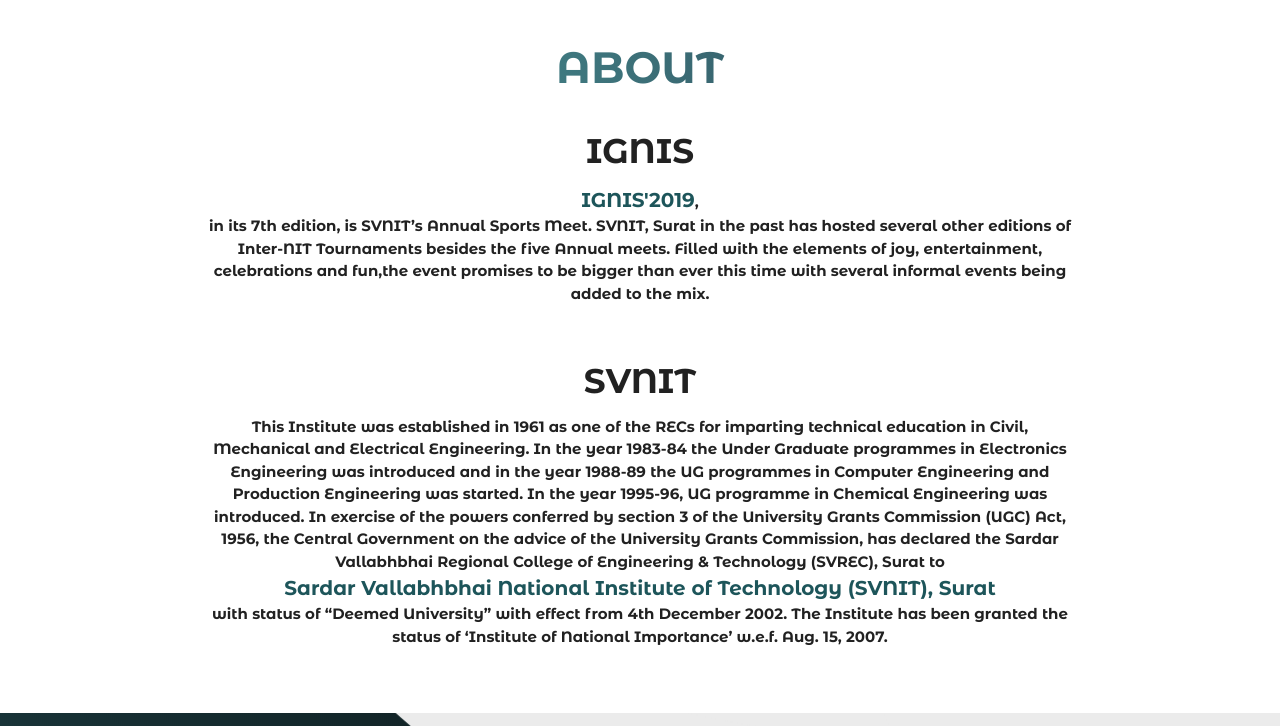
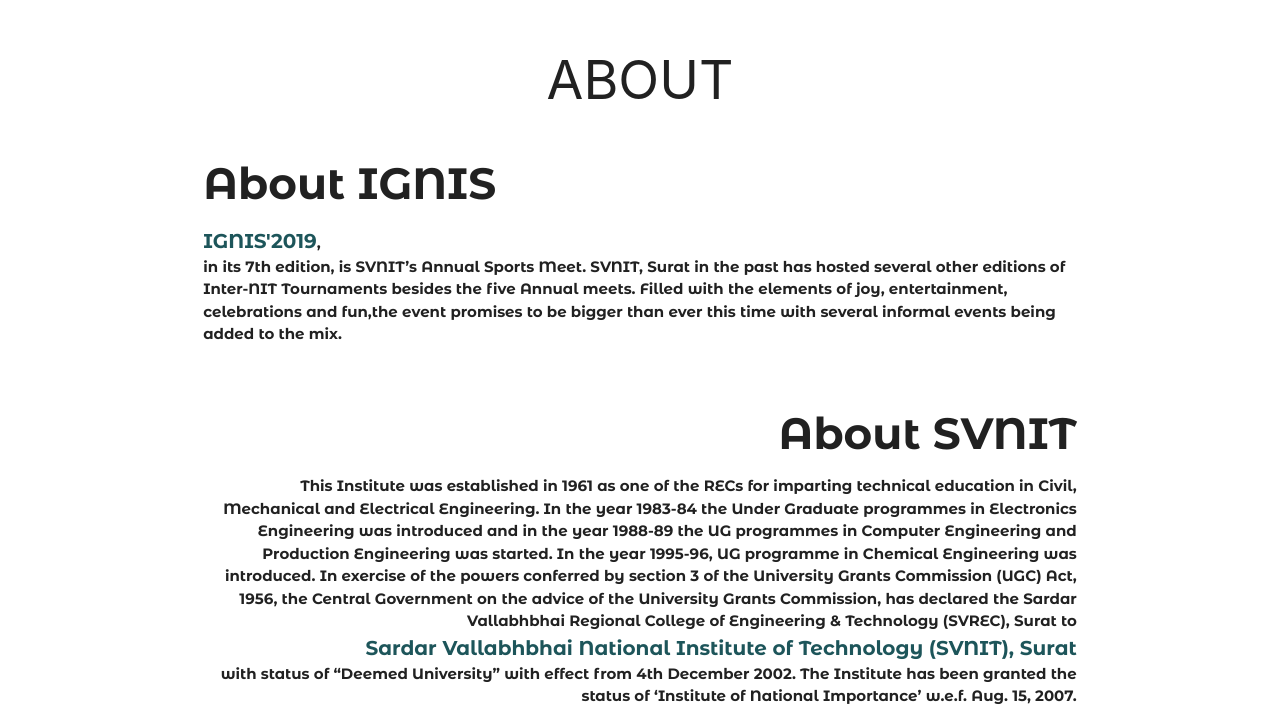
Before and after one commit to Sharma-Hrishabh/IGNIS-Official, a website: page index.html in a window 1280 px wide. Shown: the part 800-1526 px from the top of the page. Drawn offline with Linux system fonts and the light colour scheme; a web font is replaced by a local one.

Commit message:
minor changes

```diff
--- a/index.html
+++ b/index.html
@@ -79,7 +79,7 @@
 
   <div class="section about" >
     <div class="container">
-      <center><h3 style="font-family: 'Montserrat Alternates', sans-serif; color:teal;" class="textGrad">ABOUT</h3></center>
+      <center><h2>ABOUT</h3></center>
     </div>
     <!-- <div class="container">
       <div class="row">
@@ -119,14 +119,14 @@
      </div> -->
      <div class="container">
        <div class="row">
-         <div class="col s12 gradBox" style="text-align: center; font-family: 'Montserrat Alternates', sans-serif;">
-           <h4>IGNIS</h4>
+         <div class="col s12 gradBox" style="text-align: left; font-family: 'Montserrat Alternates', sans-serif;">
+           <h3>About IGNIS</h3>
            <p><span class="aboutus-span">IGNIS'2019</span>,<br> in its 7th edition, is SVNIT’s Annual Sports Meet. SVNIT, Surat in the past has hosted several other editions of Inter-NIT Tournaments besides the five Annual meets. Filled with the elements of joy, entertainment, celebrations and fun,the event promises to be bigger than ever this time with several informal events being added to the mix.</p>
          </div>
        </div>
        <div class="row">
-         <div class="col s12" style="text-align: center; font-family: 'Montserrat Alternates', sans-serif;">
-           <h4>SVNIT</h4>
+         <div class="col s12" style="text-align: right; font-family: 'Montserrat Alternates', sans-serif;">
+           <h3>About SVNIT</h3>
           <p>This Institute was established in 1961 as one of the RECs for imparting technical education in Civil, Mechanical and Electrical Engineering. In the year 1983-84 the Under Graduate programmes in Electronics Engineering was introduced and in the year 1988-89 the UG programmes in Computer Engineering and Production Engineering was started. In the year 1995-96, UG programme in Chemical Engineering was introduced. In exercise of the powers conferred by section 3 of the University Grants Commission (UGC) Act, 1956, the Central Government on the advice of the University Grants Commission, has declared the Sardar Vallabhbhai Regional College of Engineering & Technology (SVREC), Surat to <br><span  class="aboutus-span">Sardar Vallabhbhai National Institute of Technology (SVNIT), Surat <br></span>with status of “Deemed University” with effect from 4th December 2002. The Institute has been granted the status of ‘Institute of National Importance’ w.e.f. Aug. 15, 2007. </p>
          </div>
        </div>
```
